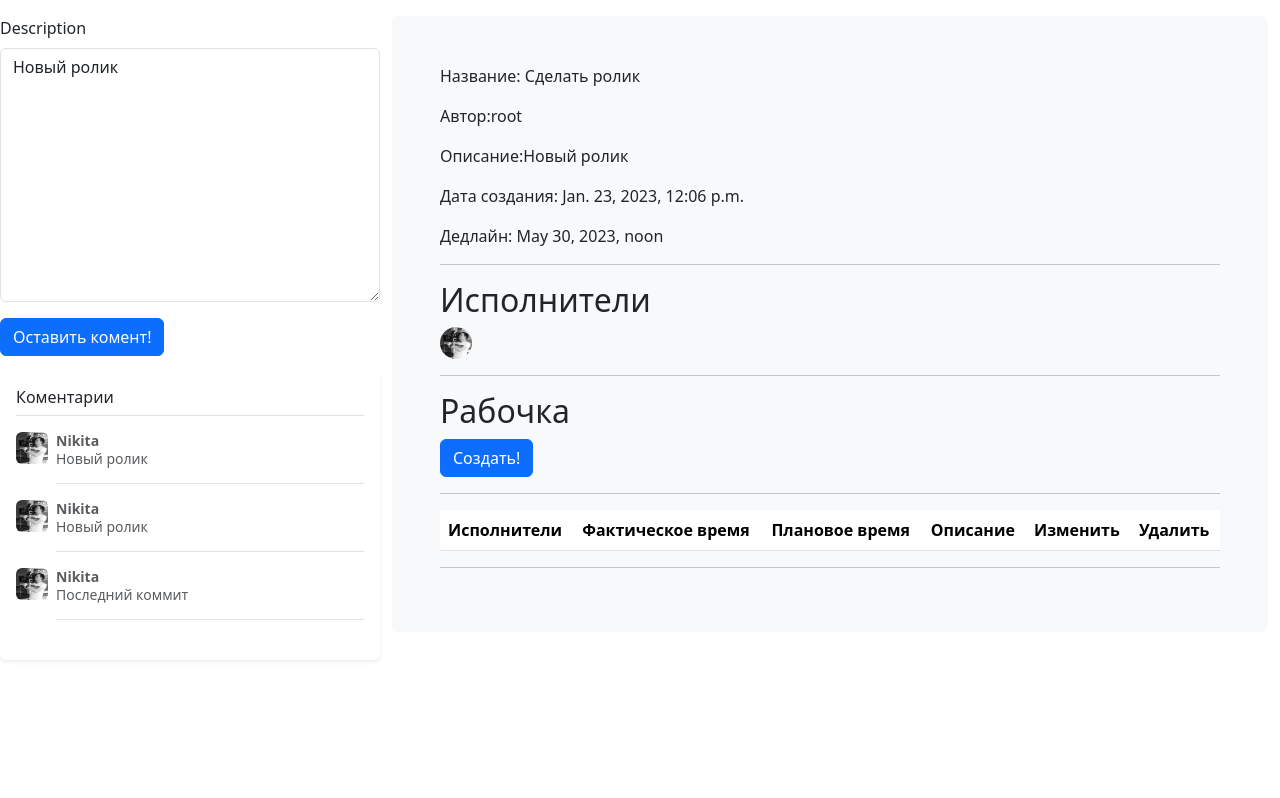
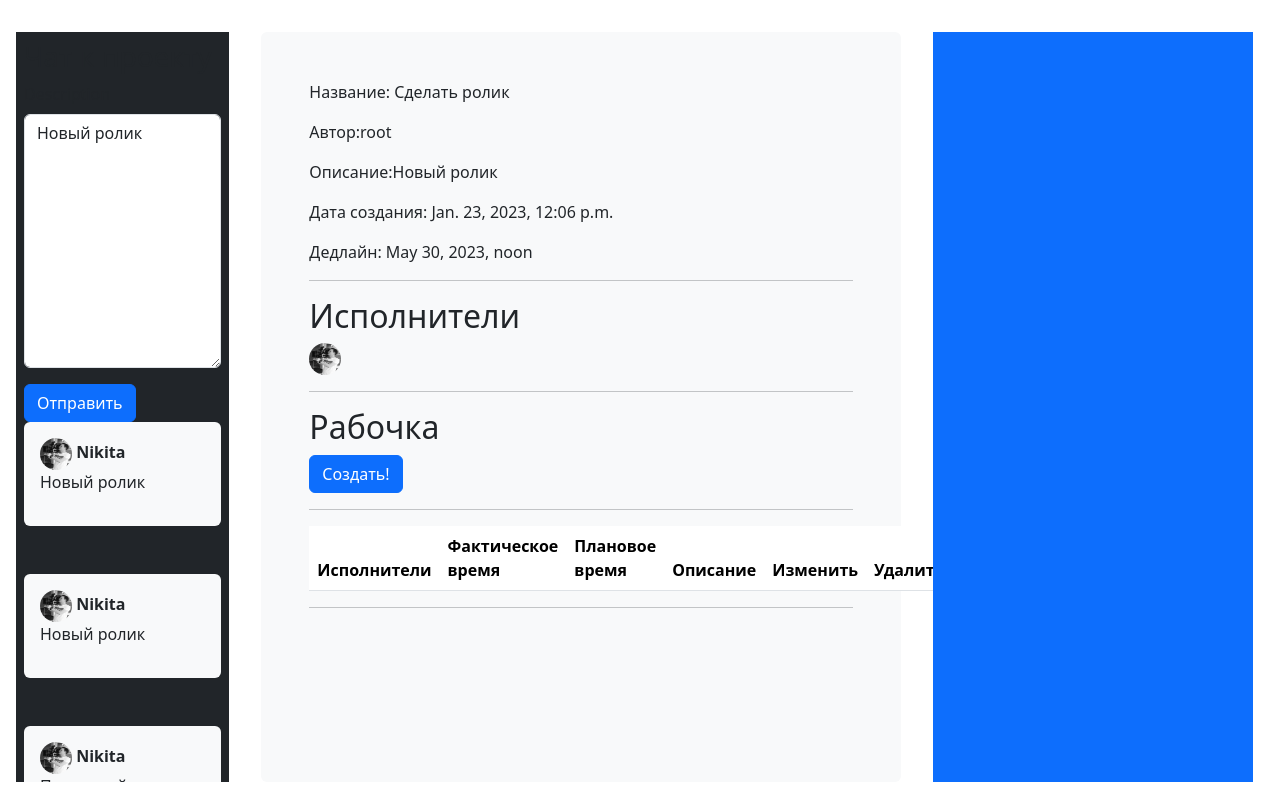
Before and after one commit to Chudilo4/utv, a Django app: page /cards/1/ in a window 1280 px wide. Shown: the part 73-871 px from the top of the page. Before the commit the page ends 734 px from the top, so only its background shows below. Run offline with Django 4.2, Linux system fonts and the light colour scheme; a user stored in the database is signed in; data comes from the database, SQL or seed files in the repository; both versions use the stored data as it was after the commit; lists and menus that the app fills with data are empty; some libraries are stand-ins or nearby versions.

Commit message:
Чот не понял

```diff
--- a/templates/utv_smeta/base.html
+++ b/templates/utv_smeta/base.html
@@ -1,9 +1,12 @@
 {% load django_bootstrap5 %}
+{% load static %}
 <!DOCTYPE html>
 <html lang="en">
 <head>
     <meta charset="UTF-8">
     <title>Title</title>
+    <meta name="viewport" content="width=device-width, initial-scale=1">
+    <link rel="stylesheet" href="{% static 'utv_smeta/css/style.css' %}">
     {% bootstrap_javascript %}
     {% bootstrap_css %}
 </head>
@@ -45,8 +48,9 @@
       </div>
     </div>
   </header>
+<main>
 {% block content %}
-
 {% endblock %}
+</main>
 </body>
 </html>
--- a/templates/utv_smeta/cards_detail.html
+++ b/templates/utv_smeta/cards_detail.html
@@ -1,31 +1,24 @@
 {% extends 'utv_smeta/base.html' %}
 {% load django_bootstrap5 %}
 {% block content %}
-<div class="d-flex flex-row">
-<div class="d-flex flex-column align-items-stretch flex-shrink-0 bg-white" style="width: 380px;">
+<div class="container-fluid">
+    <div class="row">
+        <div class="col-2 p-2 m-3 bg-dark scroll-behavior comments h-1080">
+            <h3>Чат к проекту</h3>
             <form method="post">
                 {% csrf_token %}
                 {% bootstrap_form form %}
-        {% bootstrap_button type=submit content='Оставить комент!' %}
+                {% bootstrap_button type=submit content='Отправить' %}
             </form>
-    <div class="my-3 p-3 bg-body rounded shadow-sm">
-    <h6 class="border-bottom pb-2 mb-0">Коментарии</h6>
-            {% for comment in cards.comments_set.all %}
-    <div class="d-flex text-muted pt-3">
-      <img class="bd-placeholder-img flex-shrink-0 me-2 rounded" width="32" height="32" src="{{ comment.author.profileuser.avatar.url }}">
-        <div class="pb-3 mb-0 small lh-sm border-bottom w-100">
-        <div class="d-flex justify-content-between">
-          <strong class="text-gray-dark">{{ comment.author }}</strong>
-        </div>
-        <span class="d-block">{{ comment.description }}</span>
-      </div>
+            {% for i in cards.comments_set.all %}
+            <div class="shadow-none p-3 mb-5 bg-light rounded">
+                <a href="{% url 'profile' i.author.profileuser.pk %}"><img src="{{ i.author.profileuser.avatar.url }}" alt="mdo" width="32" height="32" class="rounded-circle"></a>
+                <strong class="text-gray-dark">{{ i.author.username }}</strong>
+                <p class="text-break">{{ i.description }}</p>
             </div>
             {% endfor %}
-    <br>
         </div>
-  </div>
-<main class="container">
-  <div class="bg-light p-5 rounded">
+        <div class="col-6 p-5 m-3 bg-light rounded">
     <p>Название: {{ cards.title }}</p>
     <p>Автор:{{ cards.author.username }}</p>
     <p>Описание:{{ cards.description }}</p>
@@ -66,6 +59,7 @@
 </table>
     <hr>
   </div>
-</main>
+        <div class="col-3 p-5 m-3 bg-primary"></div>
+    </div>
 </div>
 {% endblock %}
--- /dev/null
+++ b/utv_smeta/static/utv_smeta/css/style.css
@@ -0,0 +1,4 @@
+.comments {
+    max-height: 750px;
+    overflow-y: scroll;
+}
```
Also changed, not shown: db.sqlite3. Lines whose indentation alone changed are shown as unchanged.
